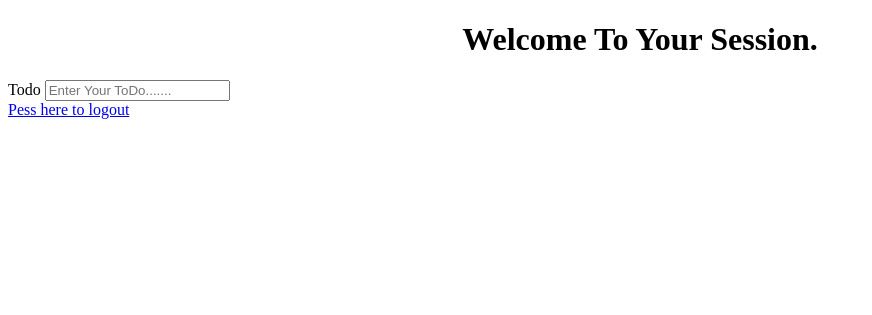
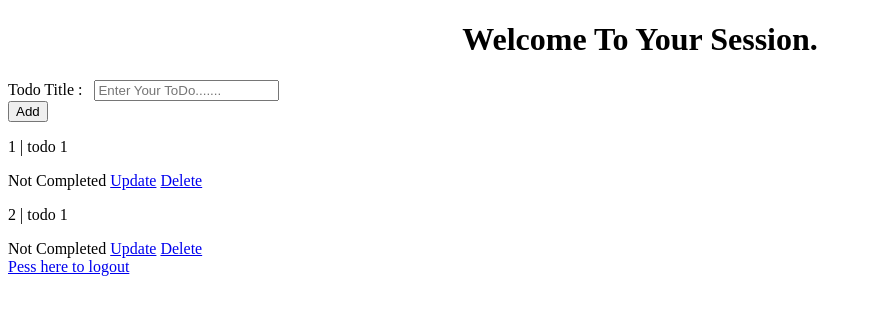
Before and after one commit to lemsyahmust/ToDo, a Flask app: page /dashboard in a window 1280 px wide. Shown: the top 315 px of the page, without its empty margins (0-872 px from the left). Run offline with Flask 2, Linux system fonts and the light colour scheme; a user stored in the database is signed in; data comes from the database, SQL or seed files in the repository.

Commit message:
Update dashboard.html

```diff
--- a/templates/dashboard.html
+++ b/templates/dashboard.html
@@ -9,12 +9,26 @@
 </head>
 <body>
     <center><h1>Welcome To Your Session.</h1></center>
-    <form action="">
+    <form action="/add">
         <div>
-            <label for="title">Todo</label>
-            <input type="text" name="title" placeholder="Enter Your ToDo.......">
+            <label for="title">Todo Title : &nbsp;</label>
+            <input type="text" name="title" placeholder="Enter Your ToDo......."><br>
+            <button type="submit">Add</button>
         </div>
     </form>
+    {% for todo in todo_list %}
+        <p> {{ todo.id_todo }} | {{ todo.title }}</p>
+
+        {% if todo.body == False %}
+             <span>Not Completed</span>
+        {% else %}
+             <span>Completed</span>
+        {% endif %}
+        <a href="/">Update</a>
+        <a href="/">Delete</a>
+    {% endfor %}
+<br>
+
     <a href="{{url_for('logout')}}">Pess here to logout</a>
 </body>
 </html>
```
